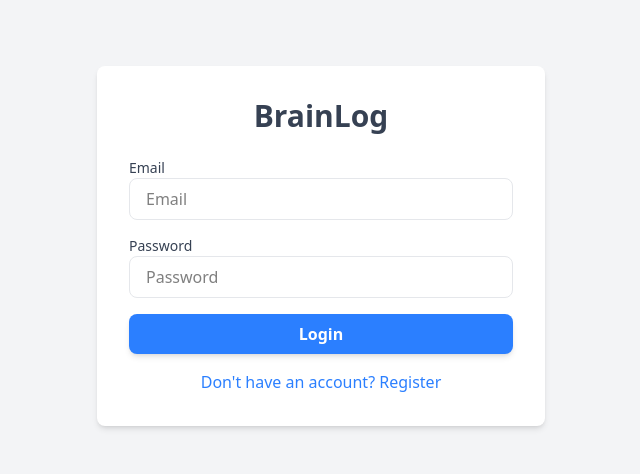
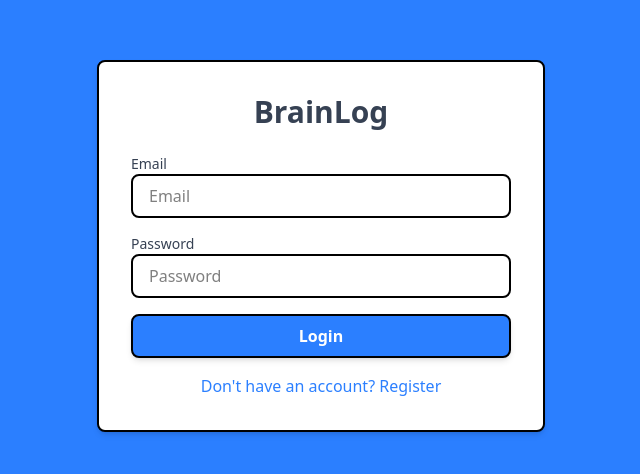
Before and after one commit to Code-the-Dream-School/k-group-practicum-team6, a React (Vite) app in the folder frontend/: page / in a window 1280 px wide. Shown: the part 154-628 px from the top of the page, without its empty margins (319-959 px from the left). Built offline with nearby package versions, Linux system fonts and the light colour scheme.

Commit message:
Updated login & register to match the dashboard

```diff
--- a/frontend/src/pages/LoginRegister.jsx
+++ b/frontend/src/pages/LoginRegister.jsx
@@ -68,8 +68,8 @@ const LoginRegister = () => {
   };
 
   return (
-    <div className="flex justify-center items-center min-h-screen bg-gray-100">
-      <div className="w-full max-w-md p-8 bg-white rounded-lg shadow-md">
+    <div className="flex justify-center items-center min-h-screen bg-blue-500">
+      <div className="w-full max-w-md p-8 bg-white rounded-lg shadow-md border-2 border-solid border-[black]">
         <h2 className="text-3xl font-semibold text-center text-gray-700 mb-6">
           BrainLog
         </h2>
@@ -84,7 +84,7 @@ const LoginRegister = () => {
               value={formData.username}
               onChange={handleChange}
               required
-              className="lgn-reg-field"
+              className="lgn-reg-field border-2 border-solid border-[black]"
             />
           )}
           <label htmlFor="email" className="block text-sm font-medium text-gray-700">Email</label>
@@ -96,7 +96,7 @@ const LoginRegister = () => {
             onChange={handleChange}
             required
             autoComplete="email"
-            className="lgn-reg-field"
+            className="lgn-reg-field border-2 border-solid border-[black]"
           />
           <label htmlFor="password" className="block text-sm font-medium text-gray-700">Password</label>
           <input
@@ -107,7 +107,7 @@ const LoginRegister = () => {
             onChange={handleChange}
             required
             autoComplete={isRegister ? "new-password" : "current-password"}
-            className="lgn-reg-field"
+            className="lgn-reg-field border-2 border-solid border-[black]"
           />
           {isRegister && (
             <input
@@ -117,20 +117,22 @@ const LoginRegister = () => {
               value={formData.confirmPassword}
               onChange={handleChange}
               required
-              className="lgn-reg-field"
+              className="lgn-reg-field border-2 border-solid border-[black]"
             />
           )}
           <button
             type="submit"
             disabled={loading}
-            className="w-full py-2 px-4 bg-blue-500 text-white font-semibold rounded-lg shadow-md hover:bg-blue-600 focus:outline-none focus:ring-2 focus:ring-blue-400 cursor-pointer"
+            className="w-full py-2 px-4 bg-blue-500 text-white font-semibold rounded-lg shadow-md
+            hover:bg-blue-600 focus:outline-none focus:ring-2 focus:ring-blue-400 cursor-pointer
+            border-2 border-solid border-[black]"
           >
             {loading ? "Please wait..." : isRegister ? "Register" : "Login"}
           </button>
         </form>
         <button
           type="button"
-          className="w-full text-center mt-4 text-blue-500 hover:text-blue-700 cursor-pointer"
+          className="w-full text-center mt-4 text-blue-500 hover:text-blue-700 cursor-pointer "
           onClick={() => {
             setIsRegister(!isRegister);
             setError("");
```
